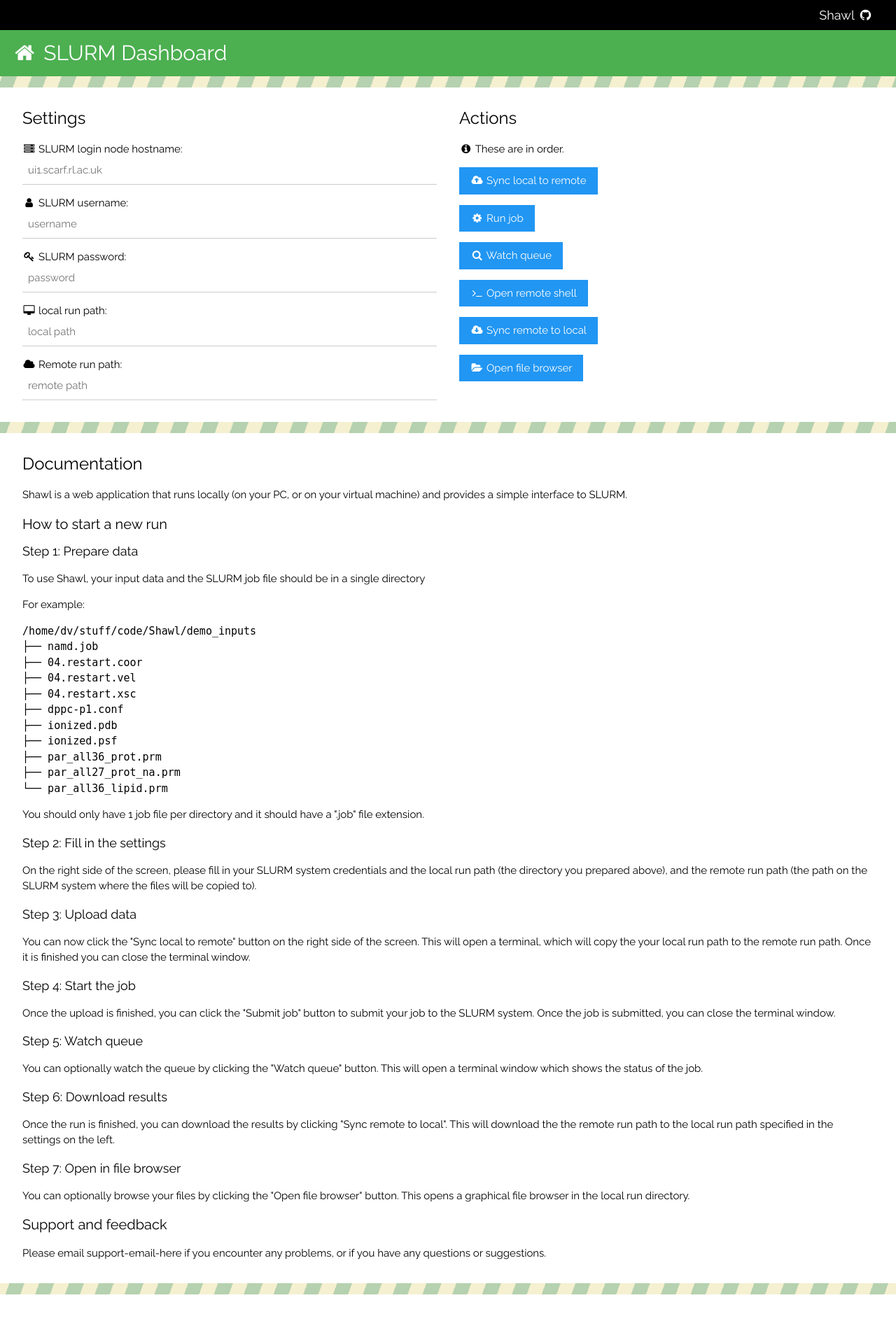
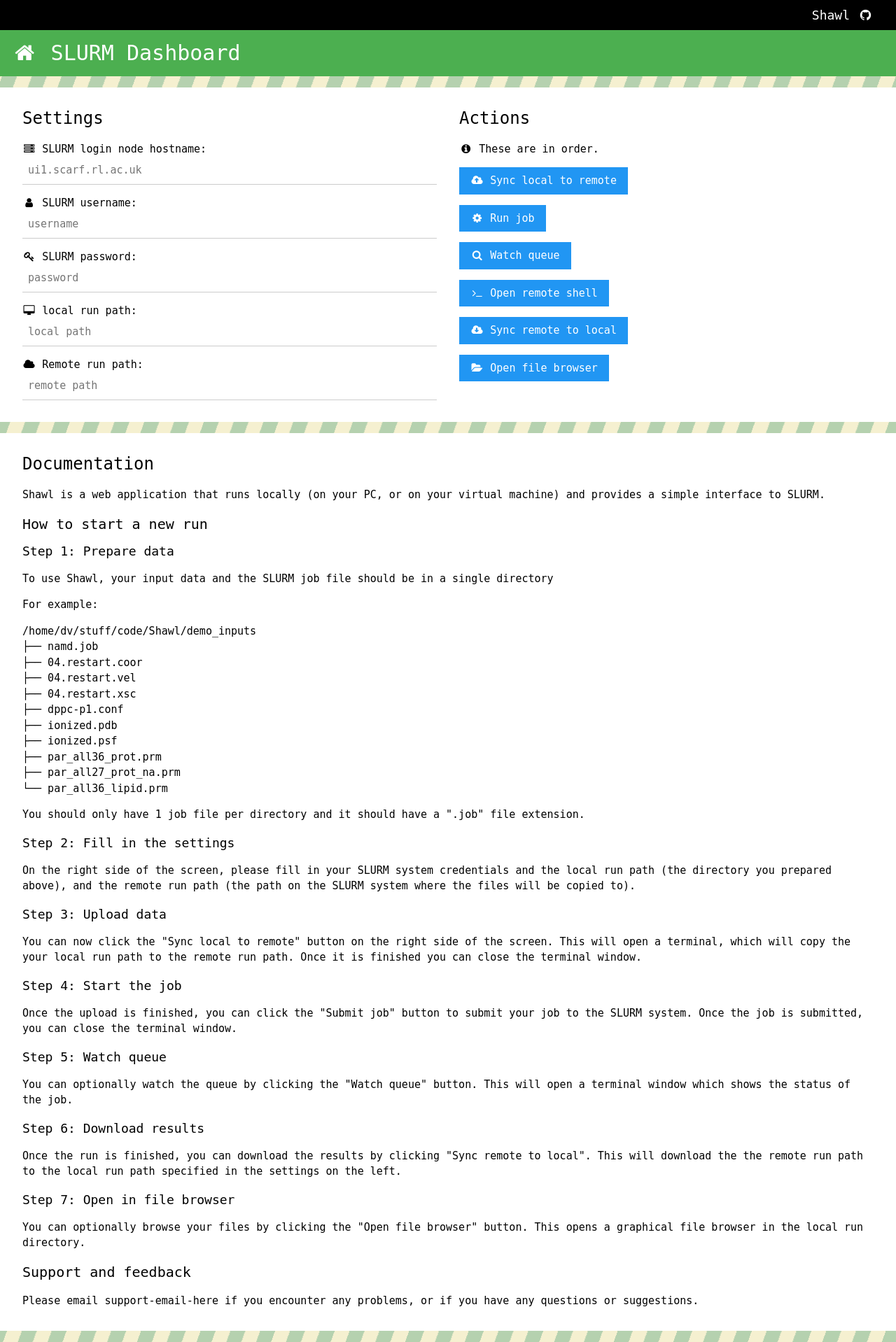
Before and after one commit to ral-facilities/daaas-shawl, a Flask app: page / in a window 1280 px wide. Shown: the whole page at 70% size. Before the commit the page ends 1850 px from the top, so only its background shows below. Run offline with Flask 2, Linux system fonts and the light colour scheme; some web fonts are replaced.

Commit message:
change font to jetbrains mono

```diff
--- a/static/fonts.googleapis.com.css.family.Raleway.css
+++ /dev/null
@@ -1,6 +0,0 @@
-@font-face {
-  font-family: 'Raleway';
-  font-style: normal;
-  font-weight: 400;
-  src: url(raleway/1Ptxg8zYS_SKggPN4iEgvnHyvveLxVvaorCIPrQ.ttf) format('truetype');
-}
--- a/templates/app.jinja2
+++ b/templates/app.jinja2
@@ -5,12 +5,21 @@
   <meta name="viewport" content="width=device-width,initial-scale=1">
   <link rel="stylesheet" href="/static/w3.css">
   <link rel="stylesheet" href="/static/Font-Awesome-4.7.0/css/font-awesome.min.css">
-  <link rel="stylesheet" href="/static/fonts.googleapis.com.css.family.Raleway.css">
   <style>
+    /* latin */
+    @font-face {
+    font-family: 'JetBrains Mono';
+    font-style: normal;
+    font-weight: 500;
+    font-display: swap;
+    src: url(/static/tDbY2o-flEEny0FZhsfKu5WU4zr3E_BX0PnT8RD8-qxTOlOV.woff2) format('woff2');
+    unicode-range: U+0000-00FF, U+0131, U+0152-0153, U+02BB-02BC, U+02C6, U+02DA, U+02DC, U+2000-206F, U+2074, U+20AC, U+2122, U+2191, U+2193, U+2212, U+2215, U+FEFF, U+FFFD;
+    }
+
     a { text-decoration: none }
-    html,body,h1,h2,h3,h4,h5 {font-family: "Raleway", sans-serif}
+    html,body,h1,h2,h3,h4,h5 {font-family: 'JetBrains Mono', monospace;}
     body{
-background-image: linear-gradient(110deg, #b5d1af 25%, #f5f0d0 25%, #f5f0d0 50%, #b5d1af 50%, #b5d1af 75%, #f5f0d0 75%, #f5f0d0 100%);
+    background-image: linear-gradient(110deg, #b5d1af 25%, #f5f0d0 25%, #f5f0d0 50%, #b5d1af 50%, #b5d1af 75%, #f5f0d0 75%, #f5f0d0 100%);
     background-size: 42.57px 116.95px;
     }
   </style>
@@ -77,14 +86,16 @@ background-image: linear-gradient(110deg, #b5d1af 25%, #f5f0d0 25%, #f5f0d0 50%,
       </div>
     </div>
 
-    <div class="w3-panel w3-white">
+    <div x-data="{ open: true }" @click="open = ! open" x-show="open" class="w3-panel w3-white">
       <div class="w3-panel">
         {{ manual_html }}
       </div>
     </div>
 
     <script type="text/javascript" src="/static/jquery-3.6.0.min.js"></script>
+    <script type="text/javascript" src="https://unpkg.com/alpinejs@3.x.x/dist/cdn.min.js"></script>
     <script type="text/javascript" src="/static/site.js"></script>
+
 
   </body>
 </html>
```
Also changed, not shown: static/jetbrainsmono/tDbY2o-flEEny0FZhsfKu5WU4zr3E_BX0PnT8RD8-qxTOlOV.woff2 (added), static/raleway/1Ptxg8zYS_SKggPN4iEgvnHyvveLxVvaorCIPrQ.ttf (deleted).
